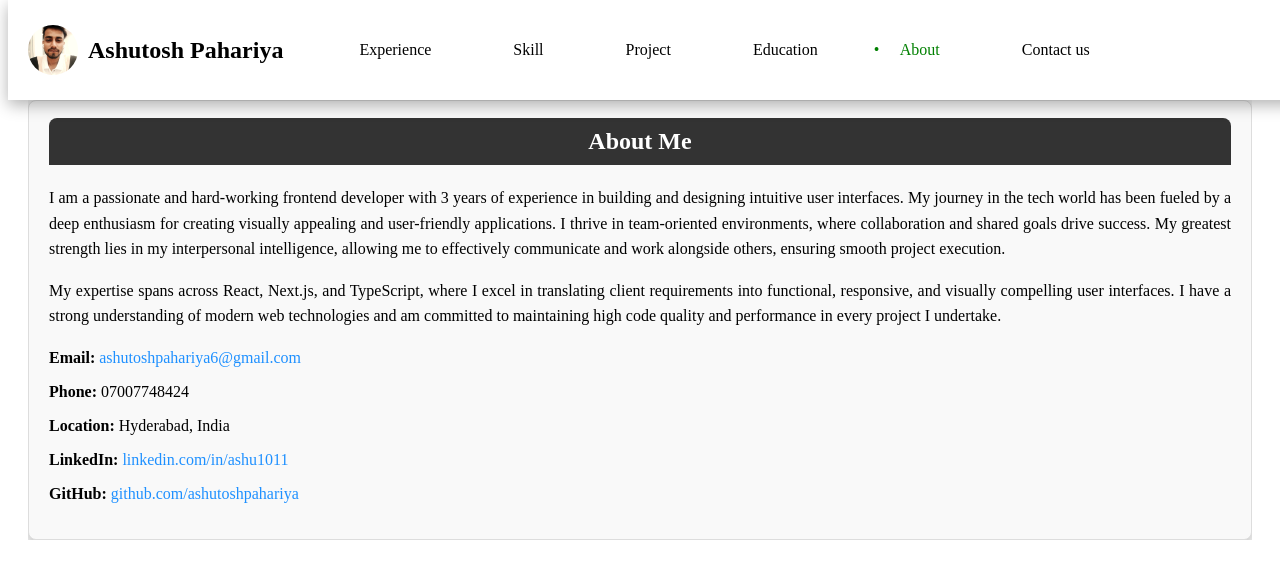
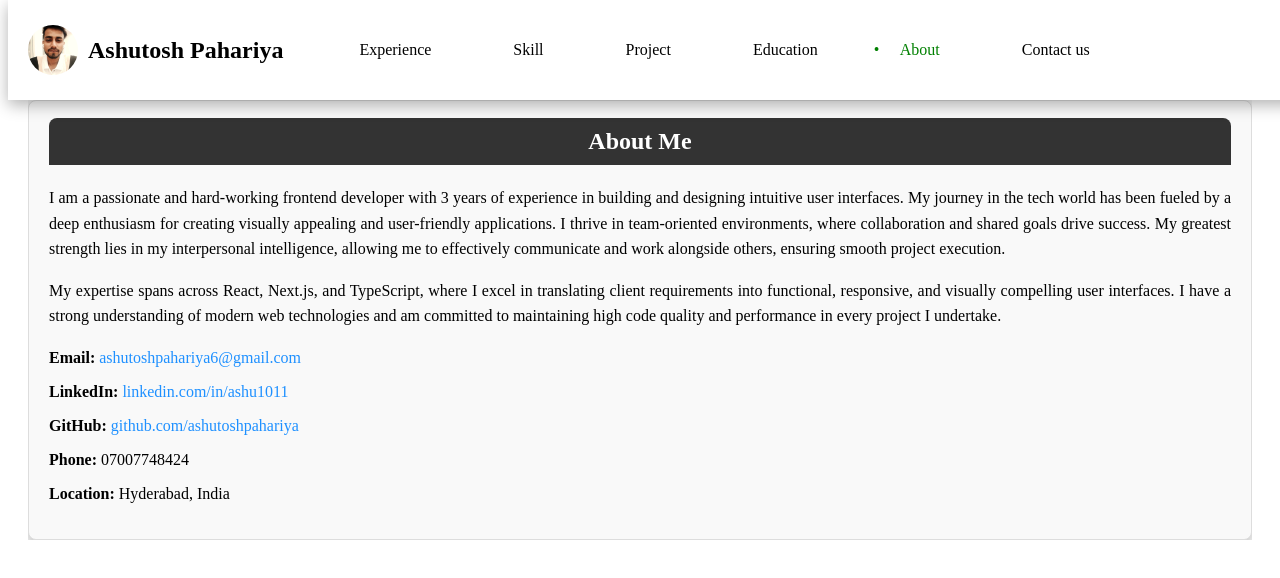
Before and after one commit to ashutoshpahariya/portfolio, a React (Create React App) app: page /about in a window 1280 px wide. Shown: the top 578 px of the page. Built offline with nearby package versions, Linux system fonts and the light colour scheme.

Commit message:
form width

```diff
--- a/src/Components/About/index.jsx
+++ b/src/Components/About/index.jsx
@@ -57,12 +57,6 @@ const About = () => {
             </a>
           </p>
           <p>
-            <strong>Phone:</strong> 07007748424
-          </p>
-          <p>
-            <strong>Location:</strong> Hyderabad, India
-          </p>
-          <p>
             <strong>LinkedIn: </strong>
             <a
               href="https://www.linkedin.com/in/ashu1011"
@@ -84,6 +78,12 @@ const About = () => {
               github.com/ashutoshpahariya
             </a>
           </p>
+          <p>
+            <strong>Phone:</strong> 07007748424
+          </p>
+          <p>
+            <strong>Location:</strong> Hyderabad, India
+          </p>
         </div>
       </div>
     </div>
--- a/src/Components/Contact/index.jsx
+++ b/src/Components/Contact/index.jsx
@@ -17,7 +17,6 @@ const ContactUs = () => {
     location: "",
     requirements: "",
     email: "",
-
   });
   const [isModalOpen, setIsModalOpen] = useState(false);
 
@@ -77,13 +76,13 @@ const ContactUs = () => {
       location: "",
       requirements: "",
       email: "",
-
     });
     setPhoneNumber("");
   };
 
   const closeModal = () => {
     setIsModalOpen(false);
+    window.scrollTo({ top: 0, behavior: "smooth" }); // Scroll to top smoothly
   };
 
   return (
@@ -92,6 +91,8 @@ const ContactUs = () => {
         display: "fixed",
         justifyContent: "center",
         overflowX: "hidden",
+        marginLeft: "150px",
+        marginRight: "150px",
       }}
     >
       <div
@@ -245,12 +246,14 @@ const ContactUs = () => {
             backgroundColor: "rgba(0, 0, 0, 0.5)",
           },
           content: {
-            maxWidth: "400px",
-            margin: "auto",
+            marginTop: "50px",
+            marginLeft: "78px",
+            marginRight: "78px",
             padding: "20px",
             borderRadius: "8px",
             border: "none",
             boxShadow: "0 5px 15px rgba(0, 0, 0, .3)",
+            inset: "100px",
           },
         }}
       >
--- a/src/Components/Experience/index.jsx
+++ b/src/Components/Experience/index.jsx
@@ -14,7 +14,7 @@ const Experience = () => {
         }}
       >
         <div
-        className="experience"
+          className="experience"
           style={{
             border: "1px solid #ddd",
             display: "flex",
--- a/src/reportWebVitals.js
+++ b/src/reportWebVitals.js
@@ -1,6 +1,6 @@
-const reportWebVitals = onPerfEntry => {
+const reportWebVitals = (onPerfEntry) => {
   if (onPerfEntry && onPerfEntry instanceof Function) {
-    import('web-vitals').then(({ getCLS, getFID, getFCP, getLCP, getTTFB }) => {
+    import("web-vitals").then(({ getCLS, getFID, getFCP, getLCP, getTTFB }) => {
       getCLS(onPerfEntry);
       getFID(onPerfEntry);
       getFCP(onPerfEntry);
```
Also changed, not shown: src/index.js (+6 -6 lines), src/MediaQuery/index.css (line endings or trailing spaces).
